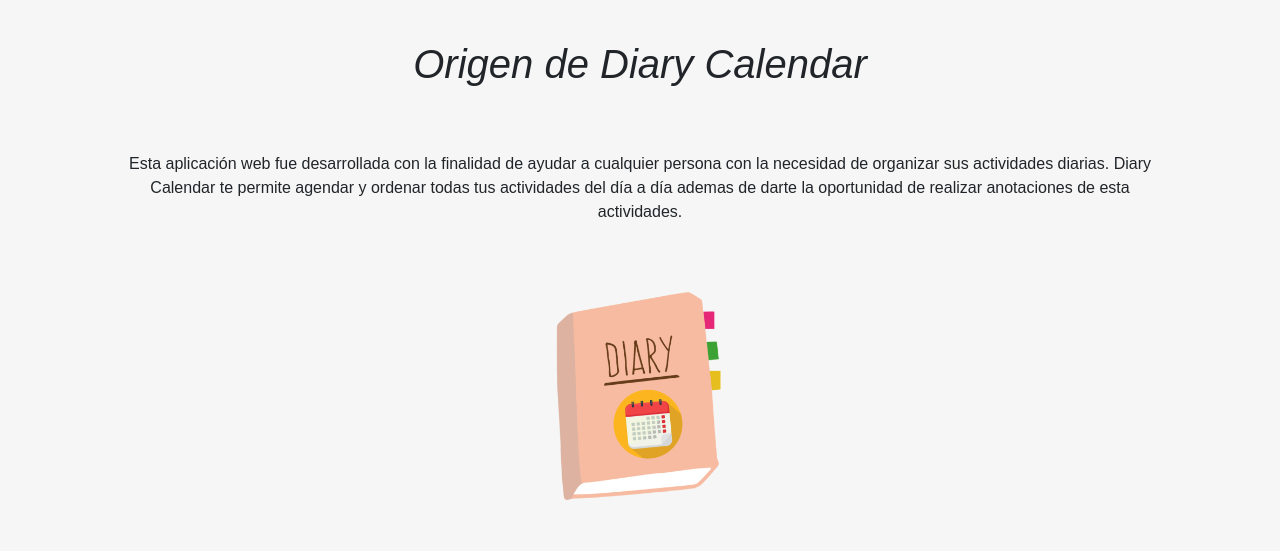
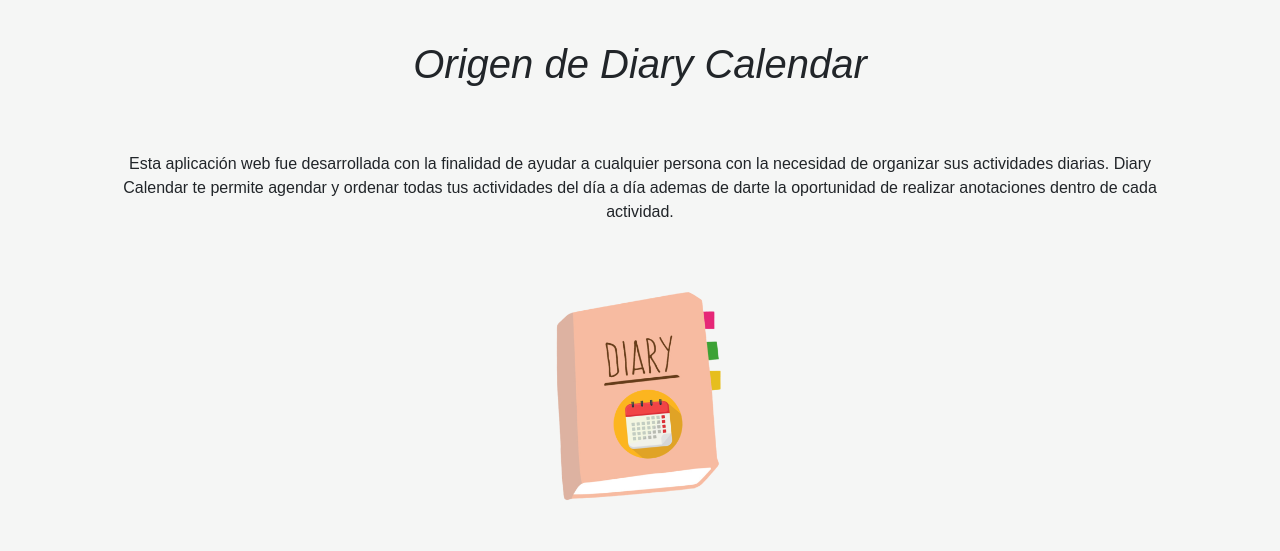
Before and after one commit to LuisGuillen03/DiaryCalendar, a Node server app: page /who in a window 1280 px wide. Shown: the part 76-627 px from the top of the page. Run offline with Node 20, Linux system fonts and the light colour scheme; some libraries are stand-ins or nearby versions; some web fonts are replaced.

Commit message:
Update info.hbs

```diff
--- a/src/views/links/info.hbs
+++ b/src/views/links/info.hbs
@@ -7,7 +7,7 @@
         </div>
     <div>
     <div class="container text-center my-auto mt-3">
-    <p>Esta aplicación web fue desarrollada con la finalidad de ayudar a cualquier persona con la necesidad de organizar sus actividades diarias. Diary Calendar te permite agendar y ordenar todas tus actividades del día a día ademas de darte la oportunidad de realizar anotaciones de esta actividades.</p></br>
+    <p>Esta aplicación web fue desarrollada con la finalidad de ayudar a cualquier persona con la necesidad de organizar sus actividades diarias. Diary Calendar te permite agendar y ordenar todas tus actividades del día a día ademas de darte la oportunidad de realizar anotaciones dentro de cada actividad.</p></br>
     <img src="/img/logop.png" alt="Logo Fazt" class="card-img-top mx-auto rounded-circle w-25 p-3">
     <p>Aceptamos donaciones para mejoramiento del servicio ofrecido con la finalidad de costear los costes de mantenimiento y poder seguir mejorando el servicio ofrecido.</p>
     <a class="btn btn btn-warning btn-lg btn-block" href= "https://paypal.me/DiaryCalendar?country.x=MX&locale.x=es_XC" target="_blank">Paypal</a><br><br>
```
